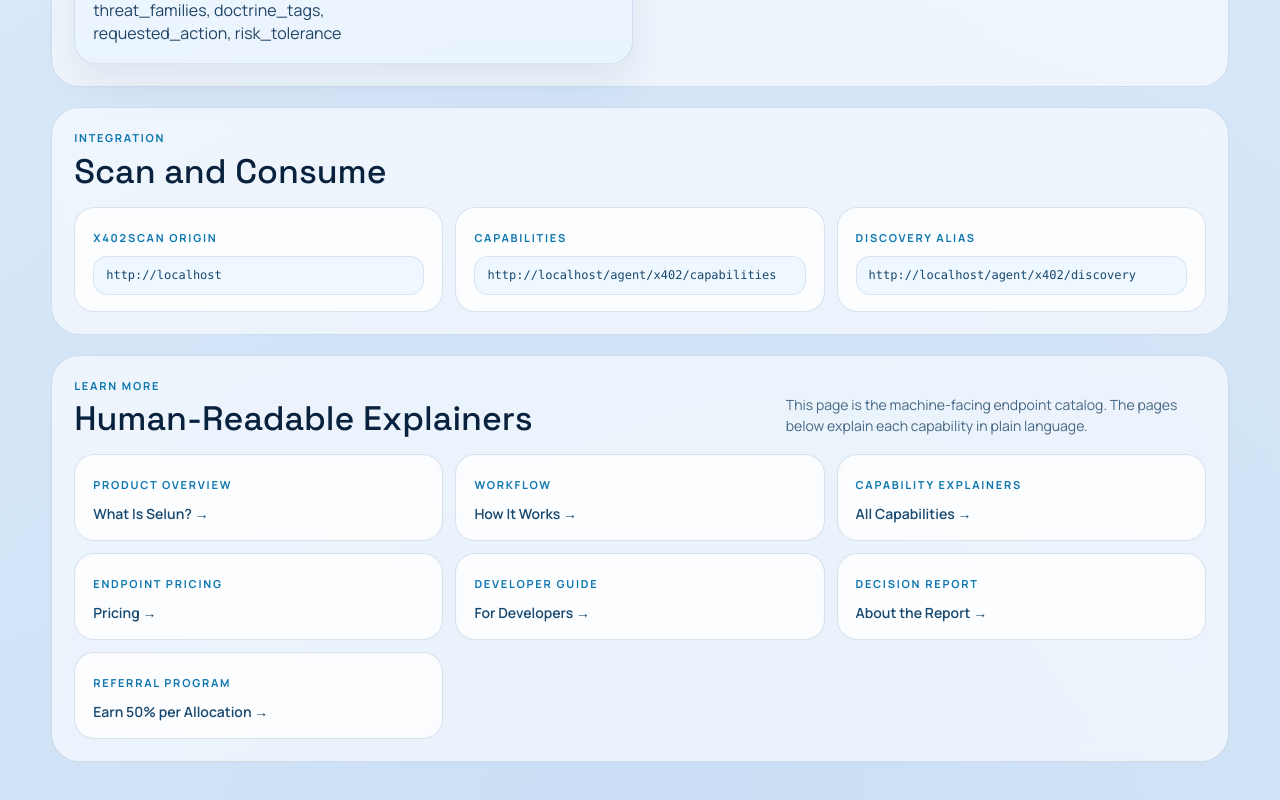
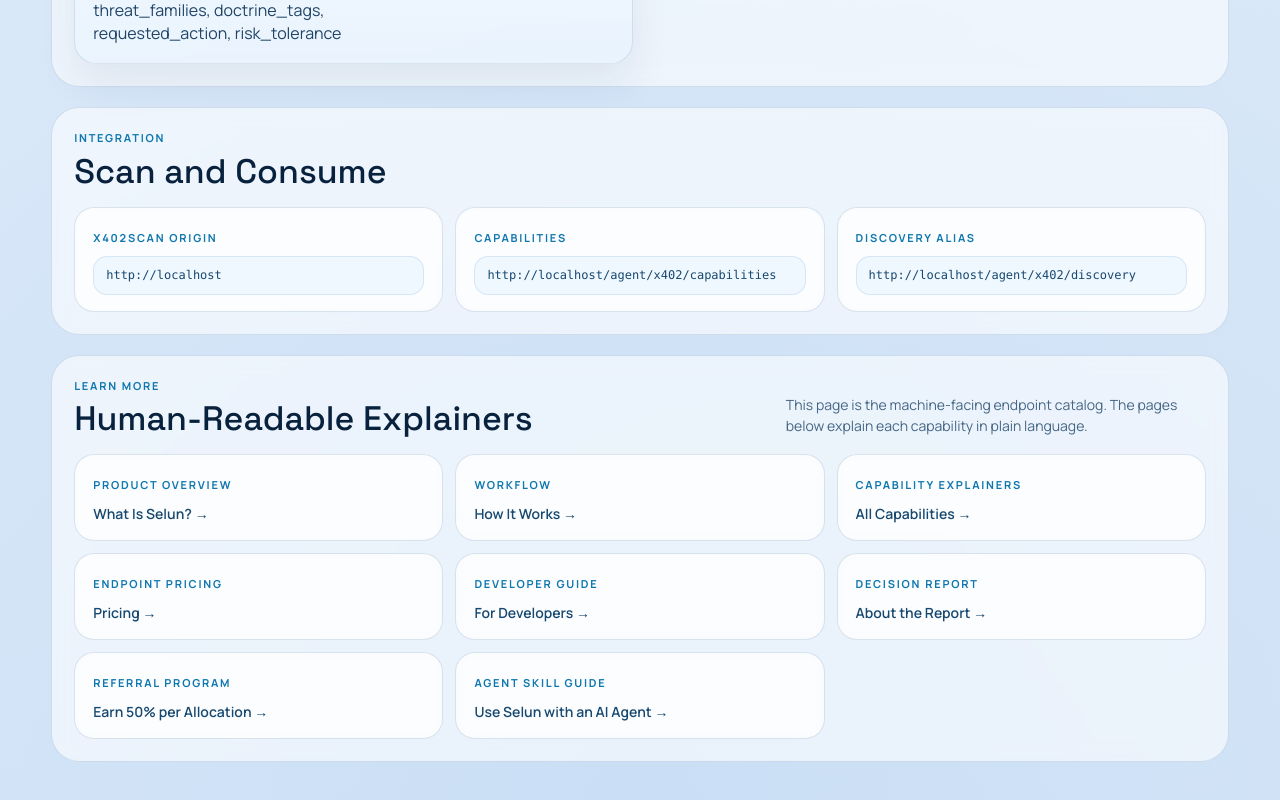
Before and after one commit to EnigmaCEO/SelunAgent, a Next.js app: page /x402 in a window 1280 px wide. Shown: the part 2909-3709 px from the top of the page. Built offline with nearby package versions, Linux system fonts and the light colour scheme; no server answers.

Commit message:
x402 Update

```diff
--- a/app/for-developers/page.tsx
+++ b/app/for-developers/page.tsx
@@ -313,6 +313,7 @@ export default function ForDevelopersPage() {
             <Link href="/pricing" className={styles.linkPill}>Pricing</Link>
             <Link href="/faq#x402" className={styles.linkPill}>What is x402?</Link>
             <Link href="/security" className={styles.linkPill}>Security</Link>
+            <a href="/SKILL.md" className={styles.linkPill}>Agent Skill File</a>
           </div>
 
           <footer className={styles.footer}>
@@ -339,6 +340,8 @@ export default function ForDevelopersPage() {
               <Link href="/privacy">Privacy</Link>
               <span aria-hidden>|</span>
               <Link href="/support">Support</Link>
+              <span aria-hidden>|</span>
+              <a href="/SKILL.md">Agent Skill File</a>
             </nav>
           </footer>
         </div>
--- a/app/x402/page.tsx
+++ b/app/x402/page.tsx
@@ -522,6 +522,12 @@ export default function X402Page() {
                 Earn 50% per Allocation →
               </Link>
             </div>
+            <div className={styles.integrationCard}>
+              <span className={styles.integrationLabel}>Agent skill guide</span>
+              <a href="/SKILL.md" style={{ display: "block", marginTop: 8, color: "#17486f", fontWeight: 600, fontSize: 14 }}>
+                Use Selun with an AI Agent →
+              </a>
+            </div>
           </div>
         </section>
       </div>
```
Also changed, not shown: public/.well-known/agent-card.json.
